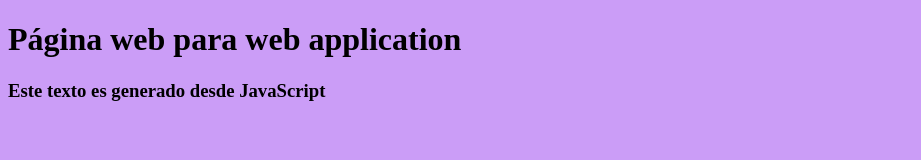
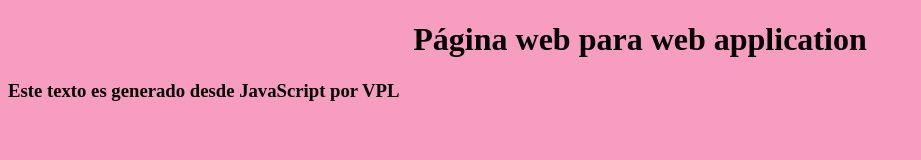
Before and after one commit to Veronica230/WebbAppMobile, a plain HTML site: page index.html in a window 1280 px wide. Shown: the whole page, without its empty margins (0-921 px from the left). Drawn offline with Linux system fonts and the light colour scheme.

Commit message:
Cambio de body y JS

```diff
--- a/css/style.css
+++ b/css/style.css
@@ -1,3 +1,3 @@
 body{
-    background-color: rgb(203, 157, 247);
+    background-color: rgb(247, 157, 192);
 }
--- a/index.html
+++ b/index.html
@@ -8,8 +8,8 @@
     <title>Introducción Web Apps</title>
 </head>
 <body>
-    <h1 > Página web para web application </h1>
+    <h1 style="text-align:center" > Página web para web application </h1>
     <h3 id="texto"></h3>
-    <script src="js/main.js"></script>
+    <script src="js/main.js" ></script>
 </body>
 </html>
--- a/js/main.js
+++ b/js/main.js
@@ -1,2 +1,2 @@
 let texto=document.getElementById("texto");
-texto.innerHTML="Este texto es generado desde JavaScript";
+texto.innerHTML=  "Este texto es generado desde JavaScript por VPL";
```
